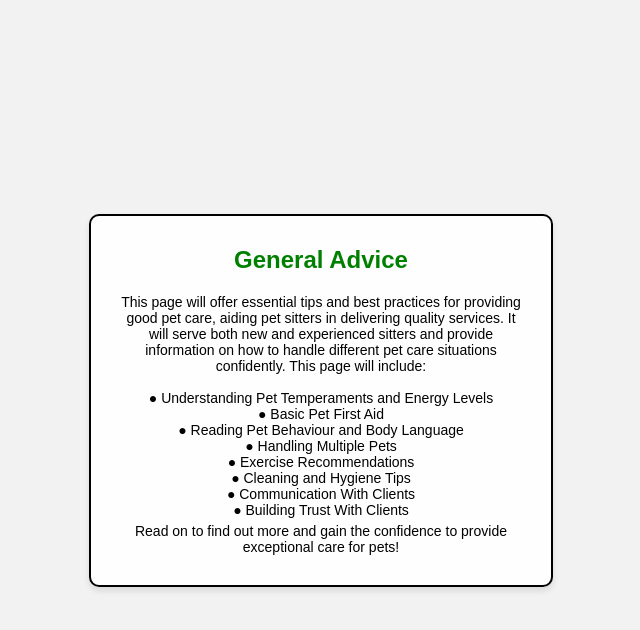
After one commit to MajaKol11/AWTstrona, a Flask app: page /SGenAdv in a window 1280 px wide. The commit adds this page. Shown: the top 630 px of the page, without its empty margins (319-959 px from the left). Run offline with Flask 3, Linux system fonts and the light colour scheme.

Commit message:
Changed Added

```diff
--- a/main.py
+++ b/main.py
@@ -58,6 +58,10 @@ def signup_sitter():
         username = request.form['username']
         dob = request.form.get('dob')
         experience = request.form['experience']
+
+        session['username'] = username
+        session['user_type'] = 'sitter'
+
         return redirect(url_for('account'))
     return render_template('PSsignup.html')
 
@@ -109,5 +113,13 @@ def favourites():
 def booking():
     return render_template('booking.html')
 
+@strona.route('/OGenAdv')
+def OGenAdv():
+    return render_template('OGenAdv.html')
+
+@strona.route('/SGenAdv')
+def SGenAdv():
+    return render_template('SGenAdv.html')
+
 if __name__ == '__main__':
     strona.run(debug=True)
--- a/static/css/styles.css
+++ b/static/css/styles.css
@@ -256,7 +256,10 @@ body.POaccount {
 
 /*------------------------------------------------------------------------*/
 
-
+.GAinfo p {
+	margin: 5px 0 0;
+	font-size: 14px;
+}
 
 
 /*------------------------------------------------------------------------*/
--- a/templates/POaccount.html
+++ b/templates/POaccount.html
@@ -37,7 +37,9 @@
 		<div class="home-button-container">
 			<a href="home" class="home-button">Go To Home</a>
 		</div>
-
+		<div class="home-button-container">
+			<a href="OGenAdv" class="home-button">General Advice</a>
+		</div>
 	</div>
 
 </body>
--- a/templates/PSaccount.html
+++ b/templates/PSaccount.html
@@ -32,6 +32,10 @@
 		<div class="reviews-section">
             <p>Reviews</p>
         </div>
+
+		<div class="home-button-container">
+			<a href="SGenAdv" class="home-button">General Advice</a>
+		</div>
 	</div>
 </body>
 </html>
--- a/templates/PSsignup.html
+++ b/templates/PSsignup.html
@@ -45,7 +45,7 @@
 
 
 			<div class="button-container">
-				<button onclick="location.href='/account'" class="btn">Sign Up</button>
+				<button type="submit" class="btn">Sign Up</button>
 			</div>
 		</form>
 	</div>
--- /dev/null
+++ b/templates/SGenAdv.html
@@ -0,0 +1,36 @@
+<!DOCTYPE html>
+<html lang="en">
+<head>
+	<meta charset="UTF-8">
+	<meta name="viewport" content="width=device-width, initial-scale=1.0">
+	<title>Pupsery - Sitter General Advice</title>
+<link rel="stylesheet" href="{{ url_for('static', filename='css/styles.css') }}">
+</head>
+<body>
+	<div class="container">
+		<div class="header">
+			<h1>General Advice<h1>
+		</div>
+
+		<div class="GAinfo">
+			<p>
+				This page will offer essential tips and best practices for providing good pet care,
+				aiding pet sitters in delivering quality services. It will serve both new and experienced
+				sitters and provide information on how to handle different pet care situations
+				confidently. This page will include: <br> <br>
+				● Understanding Pet Temperaments and Energy Levels <br>
+				● Basic Pet First Aid <br>
+				● Reading Pet Behaviour and Body Language <br>
+				● Handling Multiple Pets <br>
+				● Exercise Recommendations <br>
+				● Cleaning and Hygiene Tips <br>
+				● Communication With Clients <br>
+				● Building Trust With Clients <br>
+			</p>
+			<p>
+				Read on to find out more and gain the confidence to provide exceptional care for pets!
+			</p>
+		</div>
+	</div>
+</body>
+</html>
--- a/templates/login.html
+++ b/templates/login.html
@@ -19,7 +19,7 @@
 				<input type="password" name="password" placeholder="Password" required>
 			</div>
 			<div class="button-container">
-				<button onclick="location.href='/account'" class="btn">Log In</button>
+				<button type="submit" class="btn">Log In</button>
 			</div>
 		</form>
 	</div>
```
Also changed, not shown: static/js/LoginValidation.js (added, +9 -0 lines), static/js/SignupValidation.js (added, +16 -0 lines), templates/OGenAdv.html (added, +35 -0 lines), templates/POsignup.html (+9 -8 lines).
